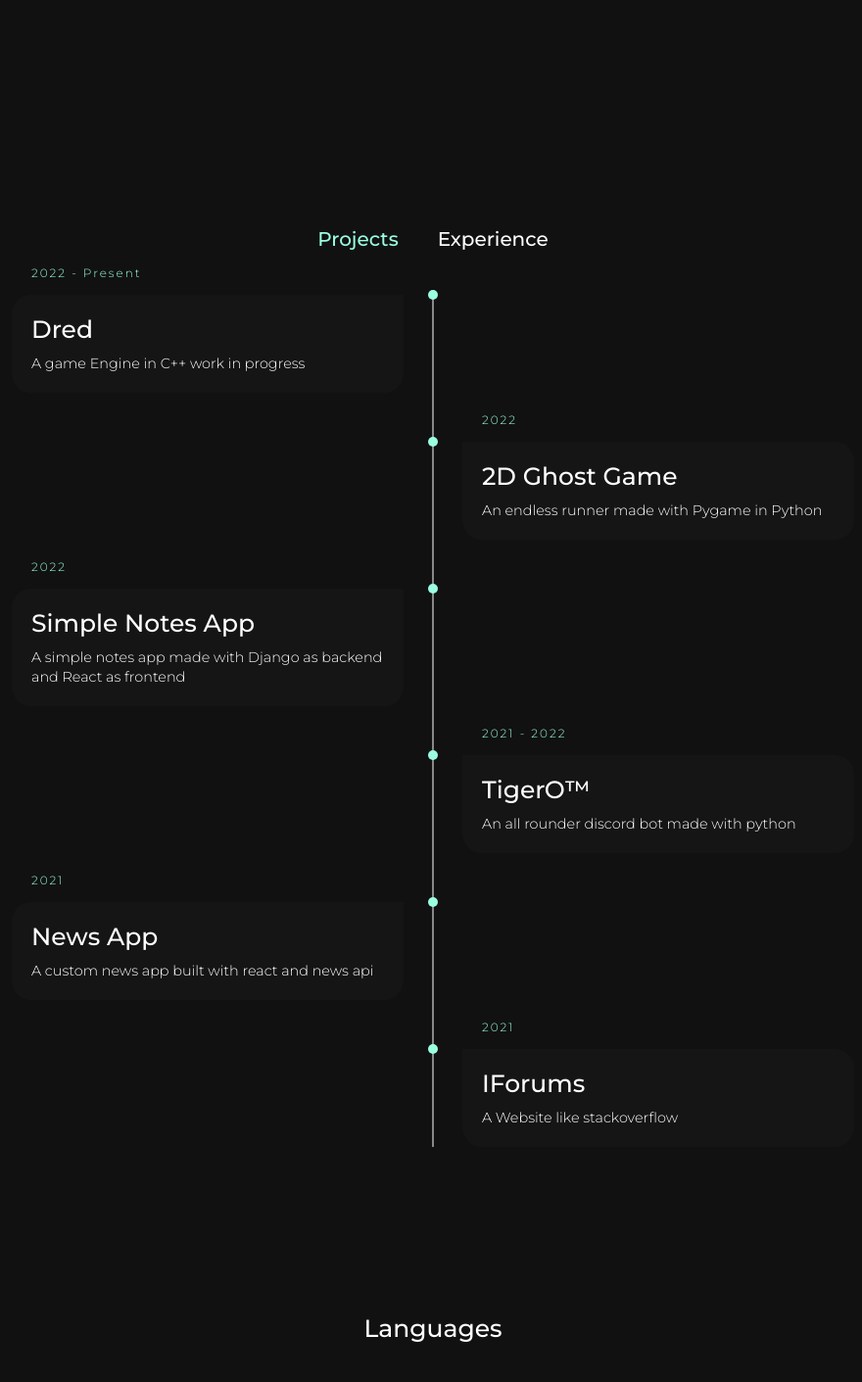
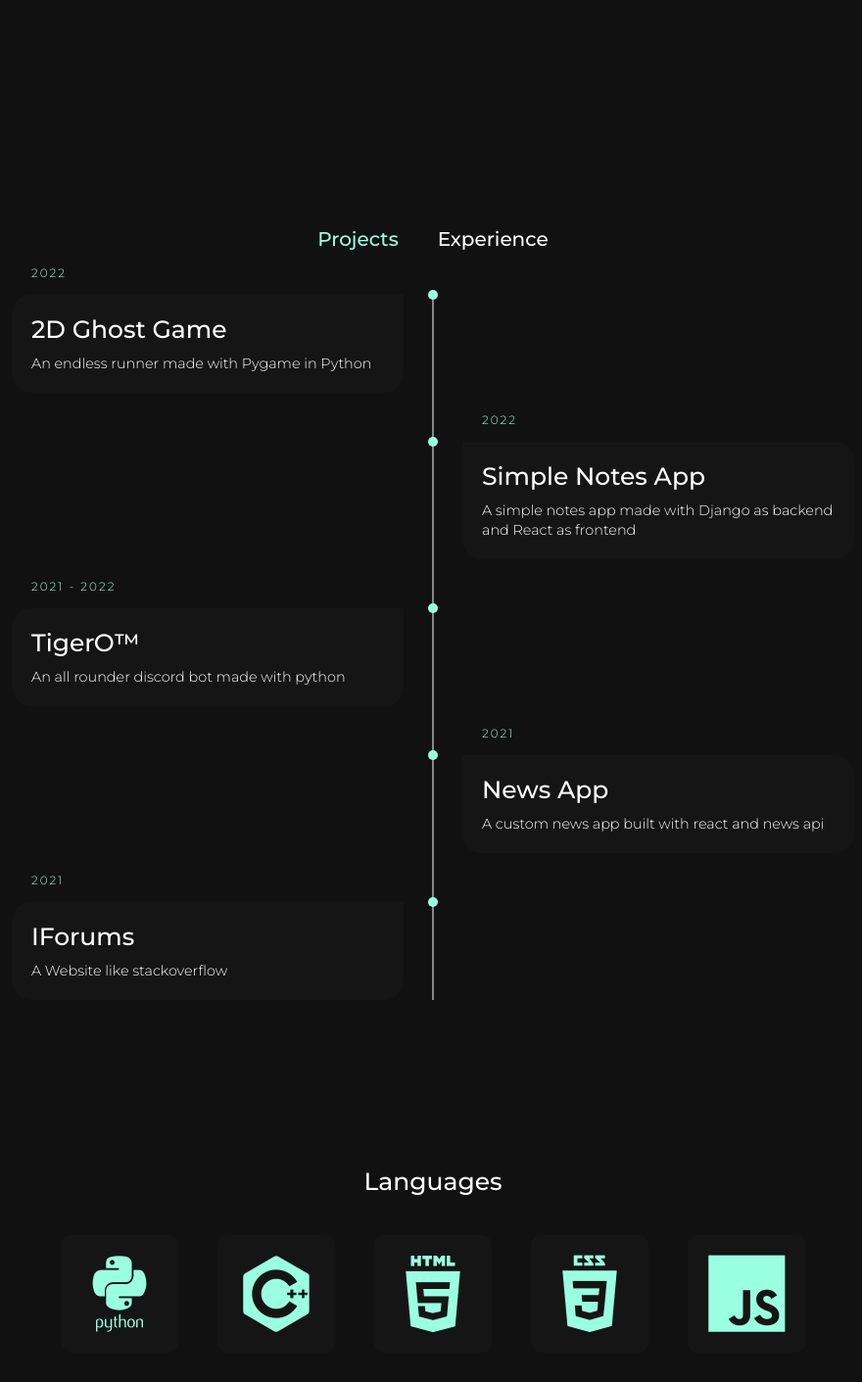
Before and after one commit to DivyanshuLohani/DivyanshuLohani.github.io, a PHP site: page / in a window 1280 px wide. Shown: the part 1164-2575 px from the top of the page at 98% size, without its empty margins (198-1078 px from the left). Run offline with PHP 8.4, Linux system fonts and the light colour scheme; some libraries are stand-ins or nearby versions.

Commit message:
remove dred

```diff
--- a/index.html
+++ b/index.html
@@ -122,21 +122,6 @@
       <div class="resume__container">
         <div class="timeline" id="projects">
           <ul>
-            <li>
-              <div class="timeline__content">
-                <h3 class="date">2022 - Present</h3>
-                <h1>
-                  <a
-                    class="link"
-                    href="https://github.com/DivyanshuLohani/Dred"
-                    target="_blank"
-                  >
-                    Dred
-                  </a>
-                </h1>
-                <p>A game Engine in C++ work in progress</p>
-              </div>
-            </li>
             <li>
               <div class="timeline__content">
                 <h3 class="date">2022</h3>
--- a/styles.css
+++ b/styles.css
@@ -28,6 +28,7 @@ body::-webkit-scrollbar-thumb {
 
 ::selection {
   background: var(--main-accent);
+  color: var(--main-bg);
 }
 body {
   overflow-x: hidden;
```
